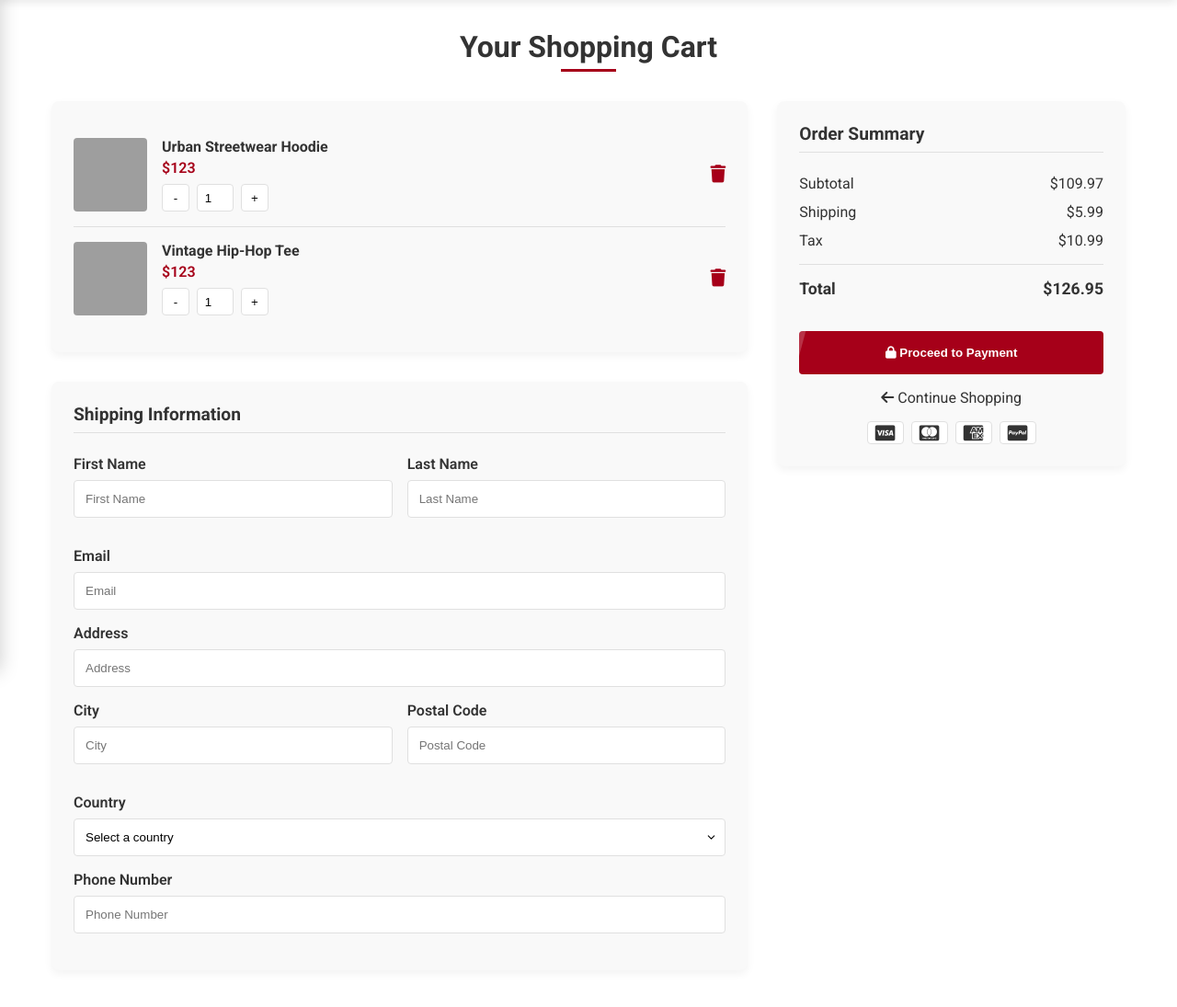
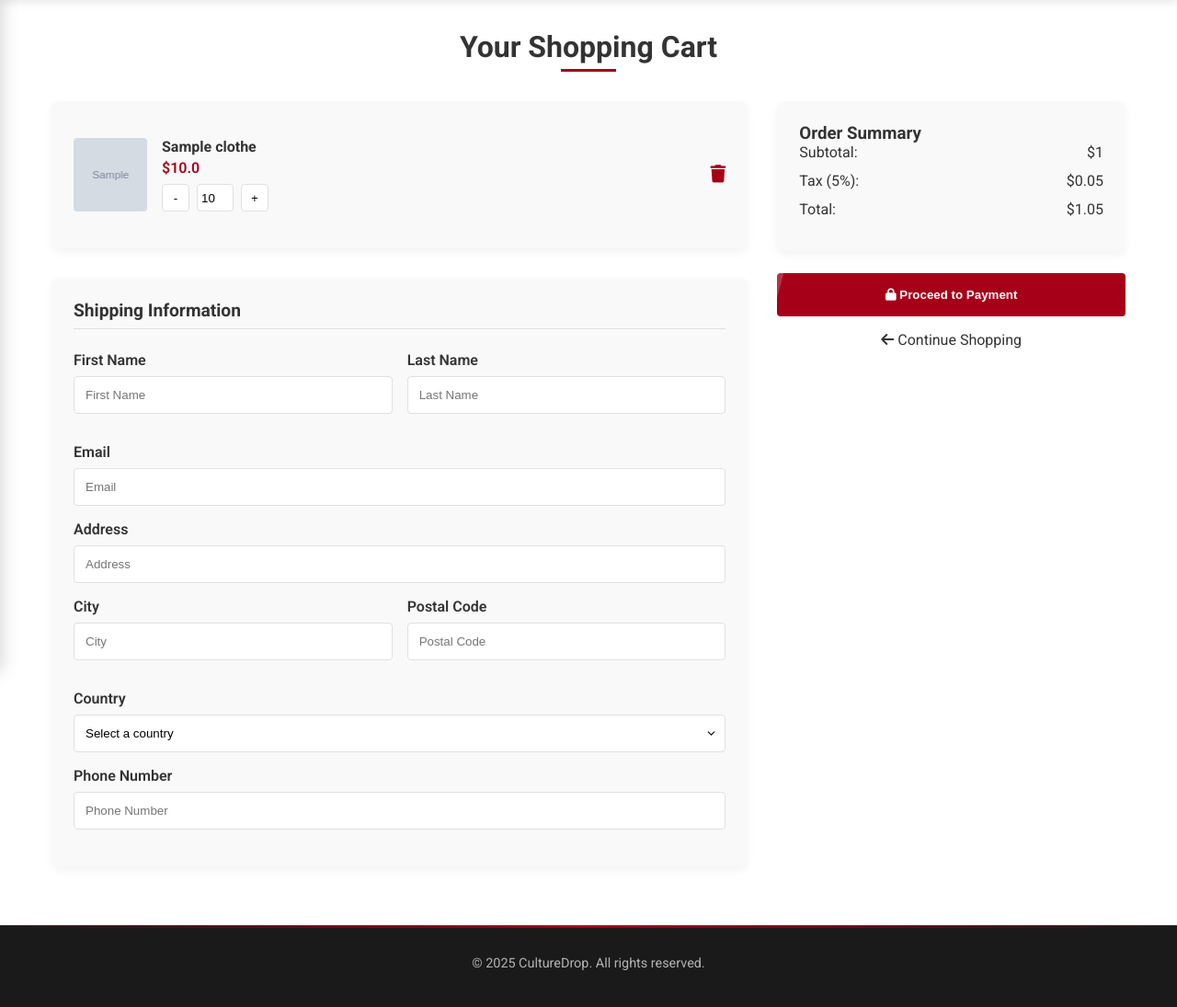
Before and after one commit to lPauI/CultureDrop, a Flask app: template templates/checkout.html in a window 1280 px wide. Shown: the part 70-1165 px from the top of the page at 92% size. Run offline with Flask 3, Linux system fonts and the light colour scheme; tables that the repository leaves empty hold one stand-in row (values such as "Sample post"); the template is opened without the code that fills it: values that come from a table or form of the project are taken from there, most other values are stand-ins (such as "Sample title", 1, 10 or a date in 2020); grey boxes marked "Sample" are stand-in pictures; some web fonts are replaced; grey boxes are pictures that could not be loaded.

Commit message:
Added cart

```diff
--- a/app.py
+++ b/app.py
@@ -1,4 +1,4 @@
-from flask import Flask, render_template, redirect, url_for, flash, session
+from flask import Flask, render_template, redirect, url_for, flash, session, request, jsonify
 
 from dotenv import load_dotenv
 
@@ -63,6 +63,14 @@ class LoginForm(FlaskForm):
     email = StringField('Email', validators=[DataRequired(), Email()])
     password = PasswordField('Password', validators=[DataRequired()])
     submit = SubmitField('Login')
+
+
+class Cart(db.Model):
+    id = db.Column(db.Integer, primary_key=True)
+    user_id = db.Column(db.Integer, db.ForeignKey('users.id'), nullable=False)
+    clothes_id = db.Column(db.Integer, db.ForeignKey('clothes.id'), nullable=False)
+    quantity = db.Column(db.Integer, default=1)
+    clothes = db.relationship('Clothes', backref='cart_items')
 
 
 @app.route('/')
@@ -135,6 +143,64 @@ def logout():
     return redirect(url_for('home'))
 
 
+@app.route("/checkout")
+def checkout():
+    if 'user_id' not in session:
+        flash('You must be logged in to access the checkout page.', 'warning')
+        return redirect(url_for('login'))
+
+    user_id = session['user_id']
+    cart_items = Cart.query.filter_by(user_id=user_id).all()
+    total_price = sum(item.quantity * item.clothes.price for item in cart_items)
+
+    return render_template('checkout.html', cart_items=cart_items, total_price=total_price)
+
+
+@app.route('/add_to_cart', methods=['POST'])
+def add_to_cart():
+    if 'user_id' not in session:
+        flash('You need to login for this action.', 'warning')
+        return redirect(url_for('login'))
+
+    product_id = request.form.get('product_id')
+    if not product_id:
+        flash('The product was not found.', 'warning')
+        return redirect(url_for('home'))
+
+    user_id = session['user_id']
+
+    # Check if product is already in cart
+    cart_item = Cart.query.filter_by(user_id=user_id, clothes_id=product_id).first()
+    if cart_item:
+        cart_item.quantity += 1
+    else:
+        new_item = Cart(user_id=user_id, clothes_id=product_id, quantity=1)
+        db.session.add(new_item)
+
+    db.session.commit()
+    flash('The product was added to the cart!', 'success')
+    return redirect(url_for('home'))
+
+
+@app.route('/remove_from_cart/<int:cart_item_id>', methods=['POST'])
+def remove_from_cart(cart_item_id):
+    if 'user_id' not in session:
+        flash('You need to login for this action.', 'warning')
+        return redirect(url_for('login'))
+
+    user_id = session['user_id']
+    cart_item = Cart.query.filter_by(id=cart_item_id, user_id=user_id).first()
+
+    if cart_item:
+        db.session.delete(cart_item)
+        db.session.commit()
+        flash('The product was removed from the cart!', 'success')
+    else:
+        flash('The product was not found.', 'warning')
+
+    return redirect(url_for('checkout'))
+
+
 if __name__ == '__main__':
     with app.app_context():
         # db.drop_all()
--- a/templates/checkout.html
+++ b/templates/checkout.html
@@ -4,6 +4,7 @@
 <meta charset="UTF-8">
 <meta name="viewport" content="width=device-width, initial-scale=1.0">
 <title>Checkout - CultureDrop</title>
+<meta name="csrf-token" content="{{ csrf_token() }}">
 <style>
     :root {
         --primary-color: #1a1a1a;
@@ -820,37 +821,28 @@
         <div class="checkout-grid">
             <div class="checkout-left">
                 <div class="cart-items">
+                    {% for cart_item in cart_items %}
                     <div class="cart-item">
-                        <div class="item-image" style="background-image: url('https://images.unsplash.com/photo-1523398002811-999ca8dec234?ixlib=rb-4.0.3&auto=format&fit=crop&w=1350&q=80');"></div>
+                        <div class="item-image" style="background-image: url('{{ cart_item.clothes.image_path }}');"></div>
                         <div class="item-details">
-                            <div class="item-name">Urban Streetwear Hoodie</div>
-                            <div class="item-price">$123</div>
+                            <div class="item-name">{{ cart_item.clothes.name }}</div>
+                            <div class="item-price">${{ cart_item.clothes.price }}</div>
                             <div class="item-quantity">
-                                <button class="quantity-btn" onclick="updateQuantity('decrease', 0)">-</button>
-                                <input type="number" class="quantity-input" value="1" min="1" max="10" id="quantity-0">
-                                <button class="quantity-btn" onclick="updateQuantity('increase', 0)">+</button>
+                                <button class="quantity-btn" onclick="updateQuantity('decrease', {{ cart_item.id }})">-</button>
+                                <input type="number" class="quantity-input" value="{{ cart_item.quantity }}" min="1" max="10" id="quantity-{{ cart_item.id }}">
+                                <button class="quantity-btn" onclick="updateQuantity('increase', {{ cart_item.id }})">+</button>
                             </div>
                         </div>
-                        <button class="item-remove" onclick="removeItem(0)">
+                        <form action="{{ url_for('remove_from_cart', cart_item_id=cart_item.id) }}" method="POST" style="display:inline;">
+                            <input type="hidden" name="csrf_token" value="{{ csrf_token() }}">
+                            <button class="item-remove" type="submit" title="Șterge produsul">
                                 <i class="fas fa-trash"></i>
                             </button>
+                        </form>
                     </div>
-
-                    <div class="cart-item">
-                        <div class="item-image" style="background-image: url('https://images.unsplash.com/photo-1483412033650-1015ddeb83d1?ixlib=rb-4.0.3&auto=format&fit=crop&w=1350&q=80');"></div>
-                        <div class="item-details">
-                            <div class="item-name">Vintage Hip-Hop Tee</div>
-                            <div class="item-price">$123</div>
-                            <div class="item-quantity">
-                                <button class="quantity-btn" onclick="updateQuantity('decrease', 1)">-</button>
-                                <input type="number" class="quantity-input" value="1" min="1" max="10" id="quantity-1">
-                                <button class="quantity-btn" onclick="updateQuantity('increase', 1)">+</button>
-                            </div>
-                        </div>
-                        <button class="item-remove" onclick="removeItem(1)">
-                            <i class="fas fa-trash"></i>
-                        </button>
-                    </div>
+                    {% else %}
+                    <p>Your cart is empty.</p>
+                    {% endfor %}
                 </div>
 
                 <div class="shipping-form">
@@ -915,43 +907,30 @@
 
             <div class="checkout-right">
                 <div class="order-summary">
-                    <h2 class="summary-title">Order Summary</h2>
-
+                    <h3>Order Summary</h3>
+                    <div class="summary-details">
                         <div class="summary-row">
-                        <span>Subtotal</span>
-                        <span id="subtotal">$109.97</span>
+                            <span>Subtotal:</span>
+                            <span>${{ total_price }}</span>
                         </div>
-
                         <div class="summary-row">
-                        <span>Shipping</span>
-                        <span id="shipping">$5.99</span>
+                            <span>Tax (5%):</span>
+                            <span>${{ (total_price * 0.05)|round(2) }}</span>
                         </div>
-
                         <div class="summary-row">
-                        <span>Tax</span>
-                        <span id="tax">$10.99</span>
+                            <span>Total:</span>
+                            <span>${{ (total_price * 1.05)|round(2) }}</span>
                         </div>
-
-                    <div class="summary-row total">
-                        <span>Total</span>
-                        <span id="total">$126.95</span>
+                    </div>
                 </div>
 
                 <button class="checkout-btn" id="checkout-btn">
                     <i class="fas fa-lock"></i> Proceed to Payment
                 </button>
 
-                    <a href="index.html" class="continue-shopping">
+                <a href="{{ url_for('home') }}" class="continue-shopping">
                     <i class="fas fa-arrow-left"></i> Continue Shopping
                 </a>
-
-                    <div class="payment-methods">
-                        <div class="payment-method"><i class="fab fa-cc-visa"></i></div>
-                        <div class="payment-method"><i class="fab fa-cc-mastercard"></i></div>
-                        <div class="payment-method"><i class="fab fa-cc-amex"></i></div>
-                        <div class="payment-method"><i class="fab fa-cc-paypal"></i></div>
-                    </div>
-                </div>
             </div>
         </div>
     </main>
```
Also changed, not shown: templates/index.html (+7 -3 lines). Lines whose indentation alone changed are shown as unchanged.
